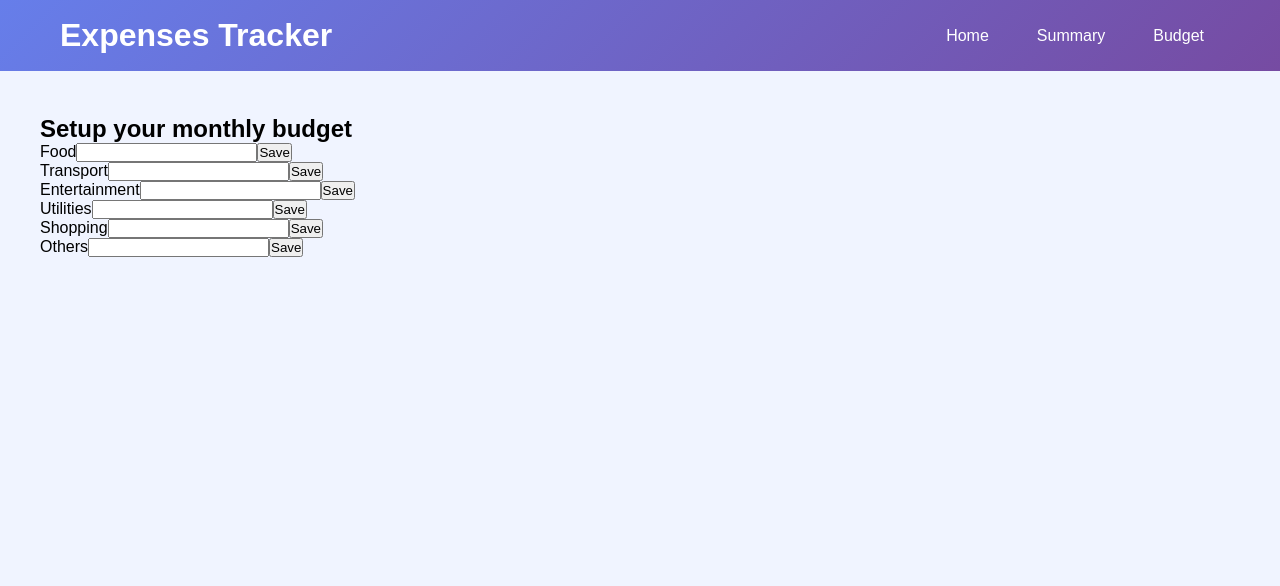
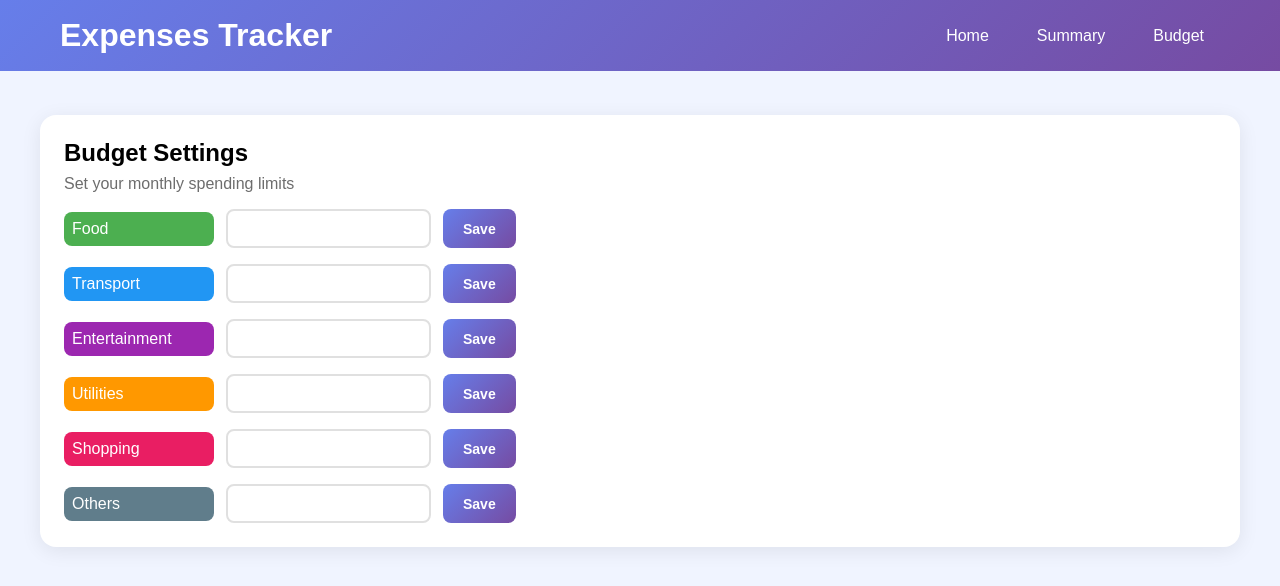
Before and after one commit to aliffkhuzairi/expenses_tracker, a React (Vite) app in the folder frontend/: page /budget in a window 1280 px wide. Shown: the top 586 px of the page. Built offline with nearby package versions, Linux system fonts and the light colour scheme; no server answers; a web font is replaced by a local one.

Commit message:
style: improve budget settings page layout

```diff
--- a/frontend/src/Budget.jsx
+++ b/frontend/src/Budget.jsx
@@ -49,20 +49,38 @@ function Budget() {
         }
     }
 
+    const getCategory = (category) => {
+        const colors = {
+            Food: '#4CAF50',
+            Transport: '#2196F3',
+            Entertainment: '#9C27B0',
+            Utilities: '#FF9800',
+            Shopping: '#E91E63',
+            Others: '#607D8B'
+        }
+
+        return colors[category] || '#607D8B';
+    }
+
     return (
         <div className='container'>
-            <h2>Setup your monthly budget</h2>
+            <div className='budget-card card'>
+                <h2>Budget Settings</h2>
+                <p style={{ color: '#6d6d6d', marginTop: '8px'}}>Set your monthly spending limits</p>
                 {categories.map(category => (
-                <div key={category}>
-                    <label>{category}</label>
+                    <div className='budget-layout' key={category}>
+                        <label style={{ backgroundColor: getCategory(category)}}>{category}</label>
+                        <div className='budget-input'>
                             <input
                                 type='number'
                                 value={budgets[category]}
                                 onChange={(e) => setBudgets(prev => ({...prev, [category]: e.target.value}))} />
-
                                 <button onClick={() => handleSave(category)}>Save</button>
                         </div>
+
+                    </div>
                 ))}
+            </div>
         </div>
     )
 }
--- a/frontend/src/index.css
+++ b/frontend/src/index.css
@@ -472,6 +472,54 @@ body {
     transition: width 0.3s ease;
 }
 
+.budget-layout {
+    margin-top: 16px;
+    display: grid;
+    grid-template-columns: 150px 1fr auto;
+    gap: 12px;
+    align-items: center;
+}
+
+.budget-layout label {
+    color: #fff;
+    padding: 8px;
+    border-radius: 8px;
+}
+
+.budget-input {
+    display: flex;
+    gap: 12px;
+}
+
+.budget-layout input {
+    padding: 10px 12px;
+    border: 2px solid #e0e0e0;
+    border-radius: 8px;
+    outline: none;
+    transition: border-color 0.2s;
+}
+
+.budget-layout input:focus {
+    border-color: #667eea;
+}
+
+.budget-layout button {
+    background: linear-gradient(135deg, #667eea, #764ba2);
+    color: white;
+    border: none;
+    padding: 10px 20px;
+    border-radius: 8px;
+    font-size: 14px;
+    font-weight: 600;
+    cursor: pointer;
+    transition: opacity 0.2s;
+    white-space: nowrap;
+}
+
+.budget-layout button:hover {
+    opacity: 0.9;
+}
+
 
 @media (max-width: 1024px) {
     .main-layout {
```
Lines whose indentation alone changed are shown as unchanged.
